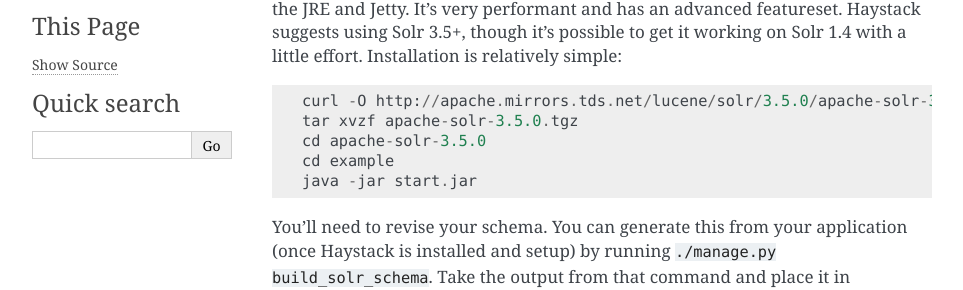
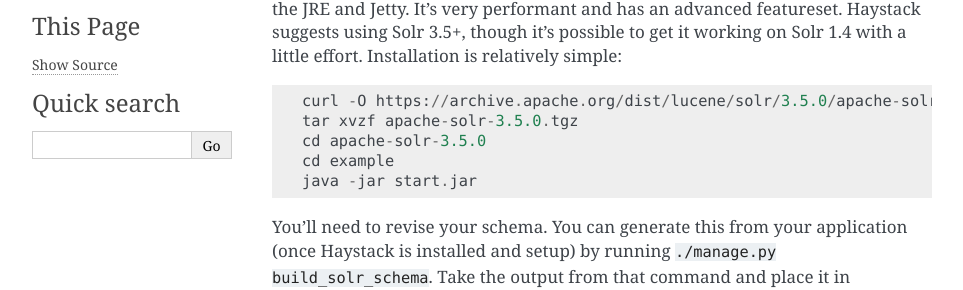
Before and after one commit to django-haystack/django-haystack, a Sphinx documentation site: the page built from docs/installing_search_engines.rst, in a window 1280 px wide and 900 px high. Shown: the part 243-533 px from the top of the window, without its empty margins (148-1111 px from the left). Built offline with Sphinx 7.4.7, drawn with Linux system fonts in a browser that asks for light colours; some of the changed lines change nothing that is shown.

Commit message:
Fix url for solr 3.5.0

```diff
--- a/docs/installing_search_engines.rst
+++ b/docs/installing_search_engines.rst
@@ -14,7 +14,7 @@
 Haystack suggests using Solr 3.5+, though it's possible to get it working on
 Solr 1.4 with a little effort. Installation is relatively simple::
 
-    curl -O http://apache.mirrors.tds.net/lucene/solr/3.5.0/apache-solr-3.5.0.tgz
+    curl -O https://archive.apache.org/dist/lucene/solr/3.5.0/apache-solr-3.5.0.tgz
     tar xvzf apache-solr-3.5.0.tgz
     cd apache-solr-3.5.0
     cd example
```
